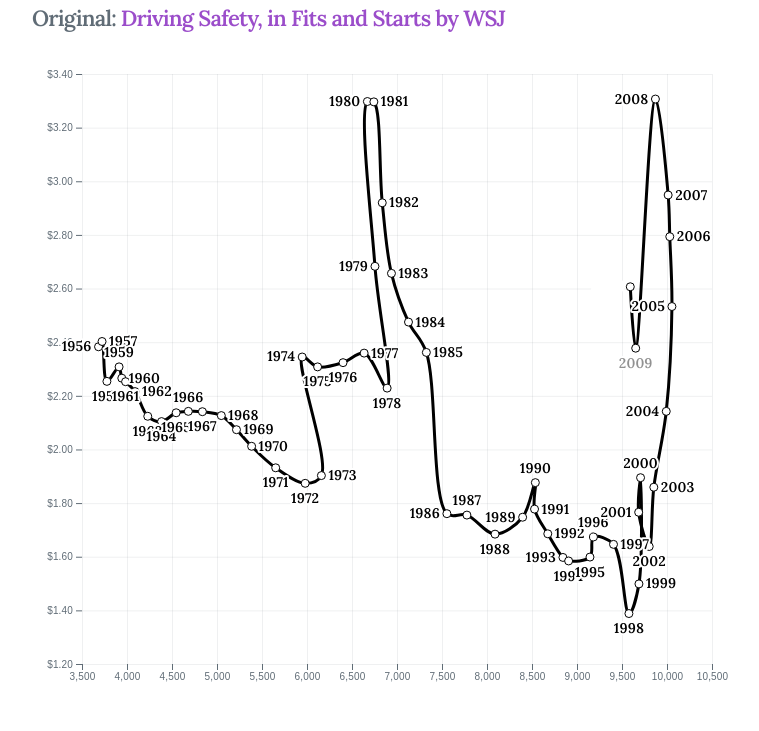
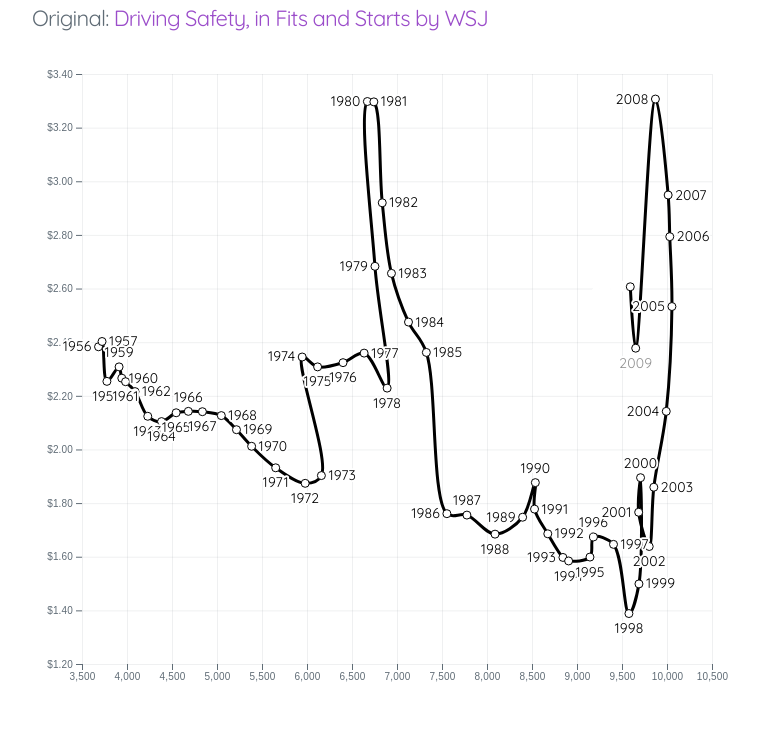
Before and after one commit to adrizhao2/CustomVisualization, a plain HTML site: page index.html in a window 1280 px wide. Shown: the part 69-800 px from the top of the page, without its empty margins (68-827 px from the left). Drawn offline with nearby package versions, Linux system fonts and the light colour scheme.

Commit message:
finished

```diff
--- a/index.html
+++ b/index.html
@@ -3,10 +3,11 @@
 
 <head>
     <link rel="stylesheet" href="https://cdnjs.cloudflare.com/ajax/libs/milligram/1.4.1/milligram.css">
-    <link href="https://fonts.googleapis.com/css2?family=Lora:wght@600&display=swap" rel="stylesheet">
+    <link rel="preconnect" href="https://fonts.gstatic.com">
+    <link href="https://fonts.googleapis.com/css2?family=Quicksand&display=swap" rel="stylesheet">
     <style>
         body {
-            font-family: 'Lora', serif;
+            font-family: 'Quicksand', sans-serif;
         }
     </style>
     <script type="text/javascript" src="https://d3js.org/d3.v6.min.js"></script>
```
